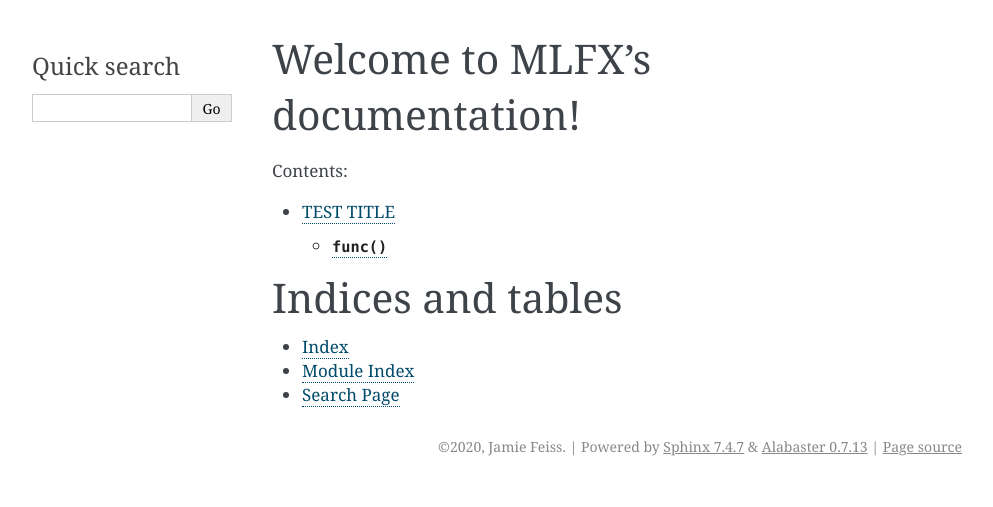
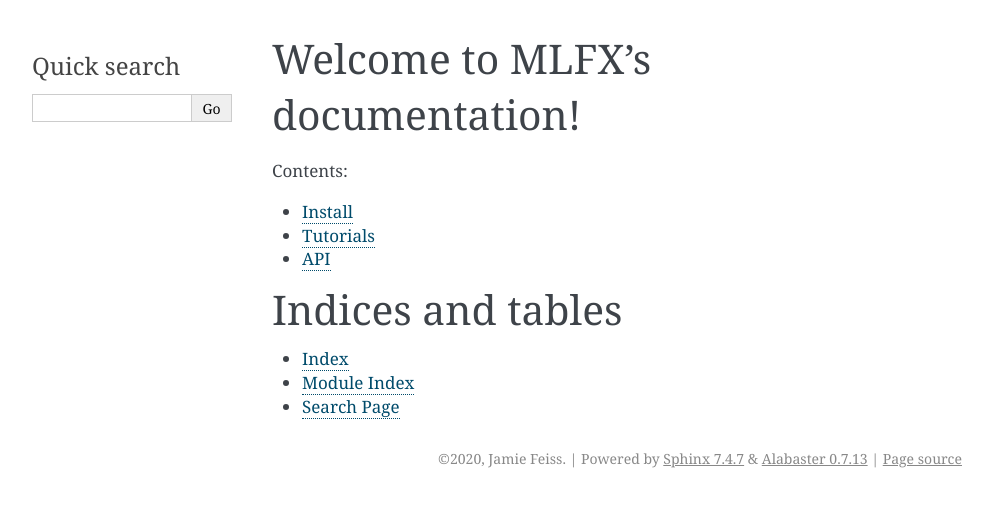
Before and after one commit to jamiefeiss/MLFX, a Sphinx documentation site: the page built from docs/index.rst, in a window 1280 px wide. Shown: the top 507 px of the page, without its empty margins (148-1141 px from the left). Built offline with Sphinx 7.4.7, drawn with Linux system fonts in a browser that asks for light colours.

Commit message:
Added install, tutorials, and API pages

```diff
--- /dev/null
+++ b/docs/api/index.rst
@@ -0,0 +1,4 @@
+API
+===
+
+API
--- a/docs/index.rst
+++ b/docs/index.rst
@@ -10,7 +10,9 @@ Welcome to MLFX's documentation!
    :maxdepth: 2
    :caption: Contents:
 
-   test
+   install
+   tutorials
+   api/index
 
 
 
--- /dev/null
+++ b/docs/install.rst
@@ -0,0 +1,4 @@
+Install
+=======
+
+Install
--- a/docs/test.rst
+++ /dev/null
@@ -1,6 +0,0 @@
-TEST TITLE
-==========
-
-.. function:: func(param1)
-
-    text
--- /dev/null
+++ b/docs/tutorials.rst
@@ -0,0 +1,4 @@
+Tutorials
+=========
+
+Tutorials
```
Also changed, not shown: README.md (+3 -19 lines).
